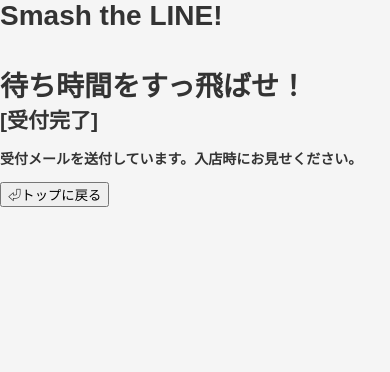
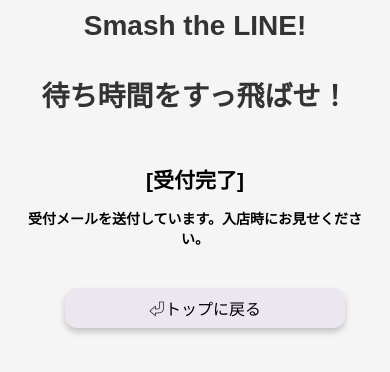
Before and after one commit to Otagiri-Y/wait_app_frontend, a Next.js app: page /completed in a window 390 px wide. Shown: the top 372 px of the page. Built offline with nearby package versions, Linux system fonts and the light colour scheme.

Commit message:
Update Completed.module.css

```diff
--- a/styles/Completed.module.css
+++ b/styles/Completed.module.css
@@ -0,0 +1,156 @@
+.container {
+    width: 100%;
+    max-width: 800px;
+    margin: 0 auto;
+    padding: 20px;
+    border-radius: 8px;
+    text-align: center;
+  }
+
+  .titleMain {
+    padding-top:100px;
+    font-size: 44px;
+    margin-bottom: 20px; /* h1 の下にスペースを追加 */
+    color: #333;
+    text-align: center;
+  }
+
+  .titleSub {
+    font-size: 24px;
+    margin-top: 20px; /* h2 の上にスペースを追加（必要なら） */
+    color: #555;
+    text-align: center;
+  }
+
+  .ticketInfo {
+    padding-top: 50px;
+    text-align: center;
+    color: #000000;
+    margin-bottom: 30px;
+  }
+
+  .ticketCost {
+    color: #ff0000;
+  }
+
+  .additionalText {
+    padding-left: 50px;
+    text-align: left;
+    color: #000000;
+  }
+
+
+  .labelWrapper {
+    display: flex;
+    flex-direction: column; /* 縦方向に並べる */
+    align-items: flex-start; /* 子要素を左揃え */
+    margin-bottom: 16px;
+    width: auto; /* 必要に応じて幅を調整 */
+  }
+
+  .labelWrapper label {
+    font-size: 1.2rem;
+    margin-bottom: 5px;
+    color: #555;
+  }
+
+  .input {
+    width: 100%;
+    max-width: 300px;
+    margin-top: 4px;
+    padding: 8px;
+    border: 1px solid #ccc;
+    border-radius: 4px;
+  }
+
+  .form {
+    display: flex;
+    flex-direction: column;
+    align-items: center; /* 要素全体を中央に寄せる */
+    width: 100%; /* 必要に応じて変更可能 */
+    padding: 0 20px;
+    max-width: 400px;
+    margin: 0 auto;
+  }
+
+  .input:focus {
+    border-color: #007bff;
+    outline: none;
+  }
+
+  .submitButton {
+    background-color: #ECE6F0;
+    color: #000000;
+    padding: 10px 20px;
+    border: none;
+    border-radius: 12px;
+    font-size: 1.2rem;
+    cursor: pointer;
+    display: flex;
+    align-items: center;
+    justify-content: center;
+    transition: background-color 0.3s ease;
+    margin: 10px auto;
+    box-shadow: 0 4px 6px rgba(0, 0, 0, 0.2); /* 影を追加 */
+  }
+
+  .submitButton:disabled {
+    background-color: #ddd;
+    cursor: not-allowed;
+  }
+
+  .submitButton:hover:not(:disabled) {
+    background-color: #0056b3;
+  }
+
+  .error {
+    color: red;
+    font-size: 1rem;
+    text-align: center;
+    margin-top: 20px;
+  }
+
+  /* メディアクエリ: スマホ向け */
+  @media (max-width: 600px) {
+    .container {
+      padding: 10px;
+      max-width: 90%;
+    }
+
+    .titleMain {
+      margin-bottom: 15px; /* スマホ用に間隔を縮める */
+      font-size: 32px;
+    }
+
+    .titleSub {
+      margin-top: 15px;
+    }
+    .ticketInfo {
+      margin-bottom: 20px;
+    }
+
+    .labelWrapper label {
+      font-size: 1rem;
+      width: 10%;
+    }
+
+    .input {
+      max-width: 100%;
+      margin: 8px auto;
+    }
+
+    .form {
+      padding: 10px;
+      max-width: 100%;
+    }
+
+    .submitButton {
+      font-size: 1rem;
+      padding: 8px 16px;
+      width: 80%;
+    }
+
+    .error {
+      font-size: 0.9rem;
+    }
+  }
```
